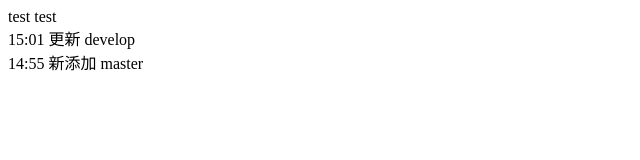
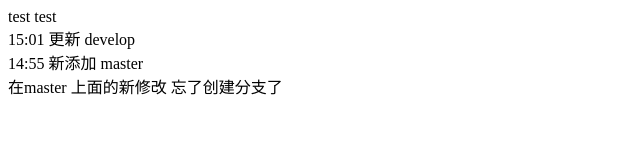
Before and after one commit to YangHandsome/testgit, a website: page index.html in a window 1280 px wide. Shown: the whole page, without its empty margins (0-640 px from the left). Drawn offline with Linux system fonts and the light colour scheme.

Commit message:
feat:测试新创建分支stash

```diff
--- a/index.html
+++ b/index.html
@@ -10,6 +10,6 @@
     test
     <div>15:01 更新 develop</div>
     <div>14:55 新添加 master</div>
-
+    <div>在master 上面的新修改 忘了创建分支了</div>
 </body>
 </html>
```
